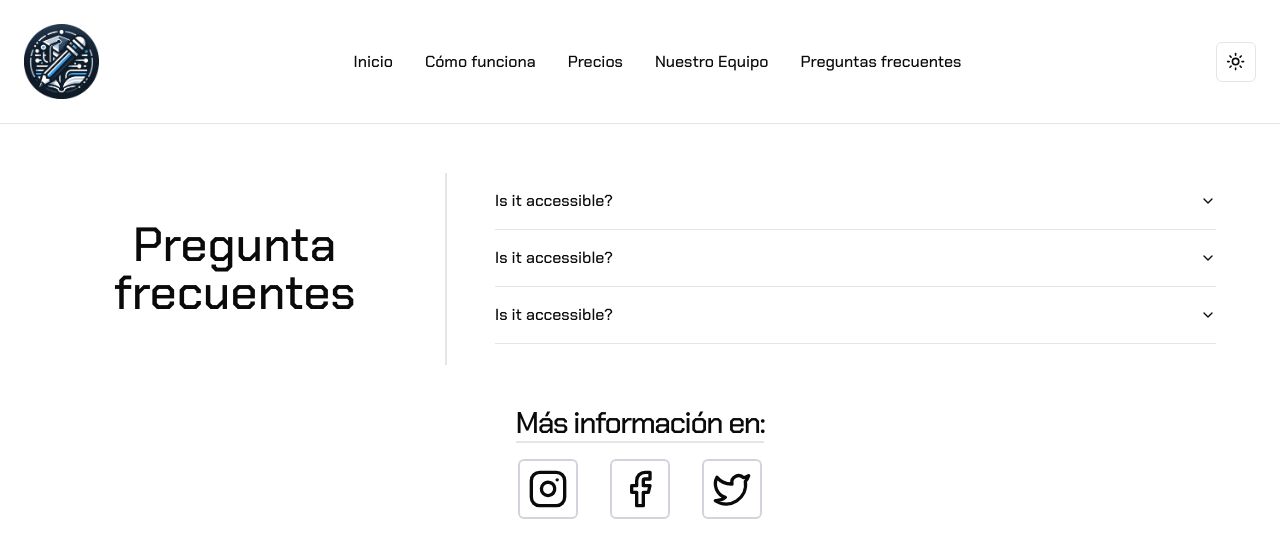
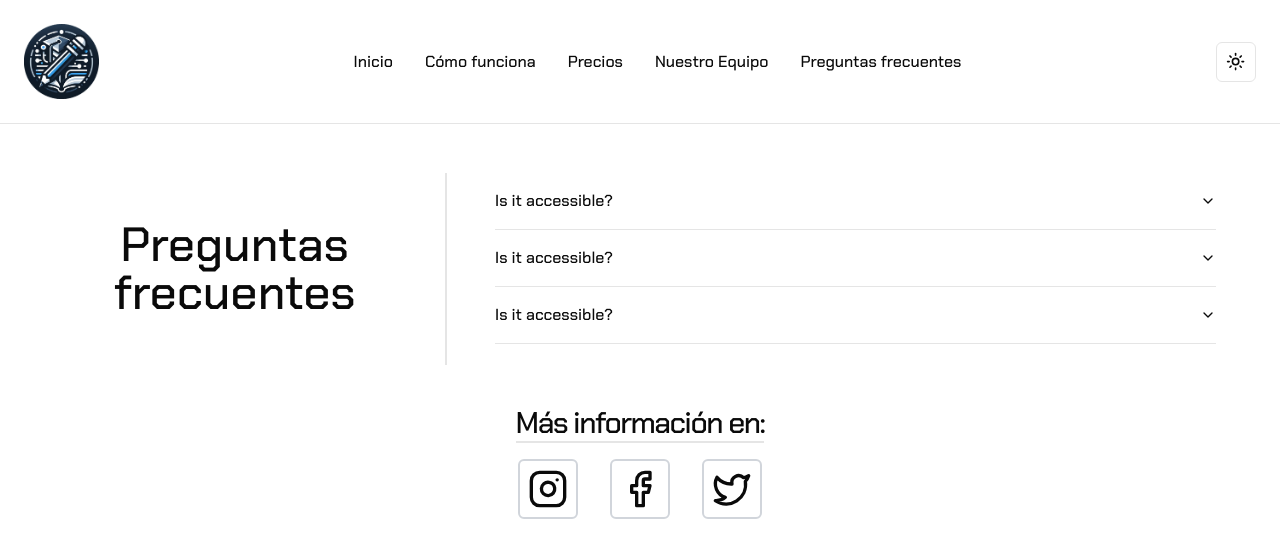
Before and after one commit to carlosandresat/tuto-u, a Next.js app: page /faq in a window 1280 px wide. Shown: the top 558 px of the page. Built offline with nearby package versions, Linux system fonts and the light colour scheme.

Commit message:
style: adding max-w-screen-2xl

```diff
--- a/src/app/faq/page.tsx
+++ b/src/app/faq/page.tsx
@@ -7,9 +7,9 @@ export default function FAQ() {
     <>
       <StartNavbar />
       <section className="w-full px-8 translate-y-1/4 md:translate-y-1/2  flex items-center flex-col">
-        <div className="flex flex-col md:flex-row md:justify-between w-full pb-8 md:pb-10">
+        <div className="max-w-screen-2xl flex flex-col md:flex-row md:justify-between w-full pb-8 md:pb-10">
           <div className="sm:w-full md:w-2/5 md:border-r-2 md:mr-4 md:py-12 mb-7 md:mb-0 md:pr-2">
-          <h2 className="md:text-5xl text-3xl text-center w-1/2 md:w-full md:border-b-0 border-b-2 m-auto pb-1 md:pb-0">Pregunta<br />frecuentes</h2>
+          <h2 className="md:text-5xl text-3xl text-center w-1/2 md:w-full md:border-b-0 border-b-2 m-auto pb-1 md:pb-0">Preguntas<br />frecuentes</h2>
           </div>
           <div className="w-full md:w-3/4 md:px-8">
             <Accordion type="single" collapsible>
```
